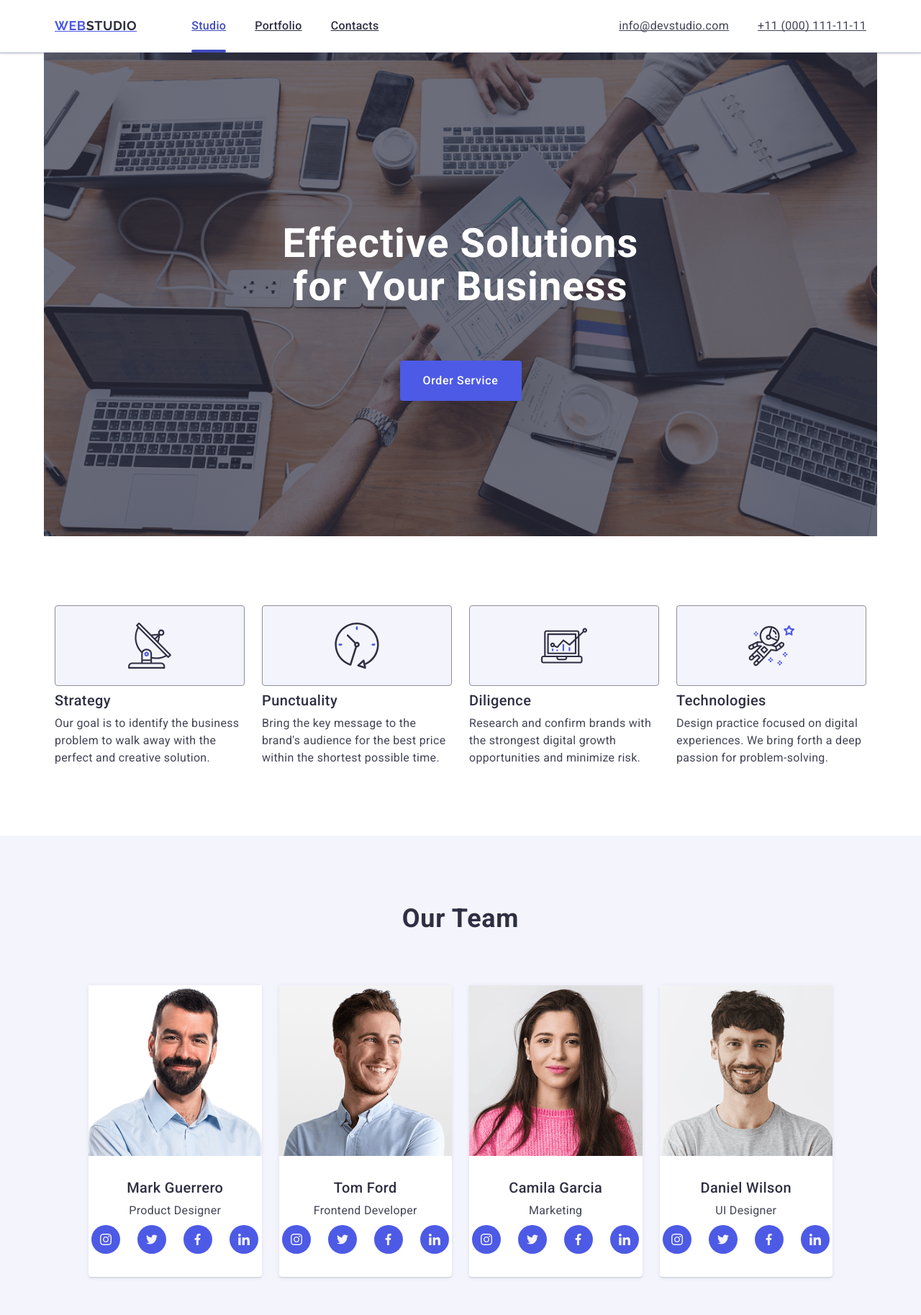
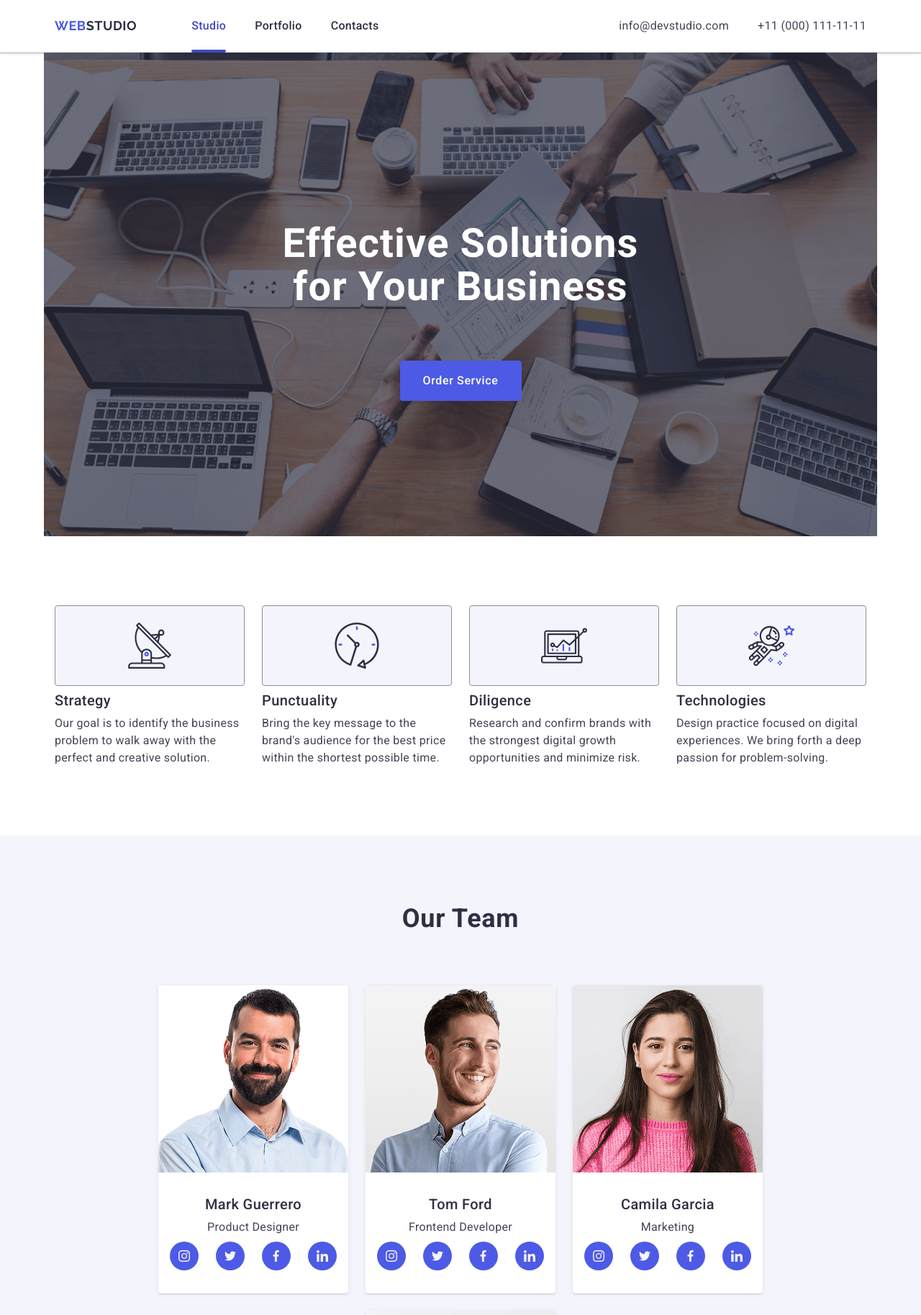
Before and after one commit to TonyaShelyakova41/goit-markup-hw-06, a plain HTML site: page index.html in a window 1280 px wide. Shown: the top 1827 px of the page at 72% size. Drawn offline with nearby package versions, Linux system fonts and the light colour scheme.

Commit message:
hometaskfixbag

```diff
--- a/css/styles.css
+++ b/css/styles.css
@@ -266,7 +266,7 @@ img {
 }
 
 .mobile-menu-close {
-  position: absolute;
+  position: fixed;
   top: 24px;
   right: 24px;
   border-radius: 50%;
@@ -545,7 +545,7 @@ img {
   margin-bottom: 4px;
 }
 
-a {
+.modal-policy {
   line-height: 1.33;
   text-decoration: underline;
   text-decoration-skip-ink: none;
@@ -856,6 +856,7 @@ a {
 }
 
 .team-list {
+  width: 264px;
   background: #ffffff;
   border-radius: 0 0 4px 4px;
   box-shadow: 0 2px 1px 0 rgba(46, 47, 66, 0.08),
@@ -863,6 +864,7 @@ a {
 }
 
 .team-overlay {
+  width: 264px;
   padding-bottom: 32px;
   padding-top: 32px;
 }
@@ -900,6 +902,14 @@ a {
   letter-spacing: 0.02em;
   text-align: center;
   color: #434455;
+}
+
+.image-team {
+  width: 264px;
+  height: 260px;
+  border-radius: 4px 4px 0 0;
+  object-fit: cover;
+  flex-shrink: 0;
 }
 .team-social-icon {
   fill: #f4f4fd;
@@ -939,11 +949,12 @@ a {
   .team-title-list {
     flex-direction: row;
     flex-wrap: wrap;
-    gap: 24px;
+    column-gap: 24px;
     list-style: none;
     margin: 0;
     padding: 0;
     row-gap: 64px;
+    justify-content: center;
   }
   .team-list {
     flex-basis: calc(50% - 12px);
@@ -1120,10 +1131,9 @@ a {
   letter-spacing: 0.02em;
   color: #f4f4fd;
   text-align: start;
-  margin-bottom: 72px;
 }
 .footer-decor {
-  text-align: start;
+  text-align: center;
 }
 .footer-right-title {
   font-weight: 500;
@@ -1132,7 +1142,7 @@ a {
   letter-spacing: 0.02em;
   color: #ffffff;
   margin-bottom: 16px;
-  text-align: start;
+  text-align: center;
 }
 
 .footer-social-list {
@@ -1221,6 +1231,13 @@ a {
     flex-direction: row;
     gap: 24px;
   }
+
+  .footer-decor {
+    text-align: start;
+  }
+  .footer-right-title {
+    text-align: start;
+  }
 }
 
 @media screen and (min-width: 1158px) {
```
